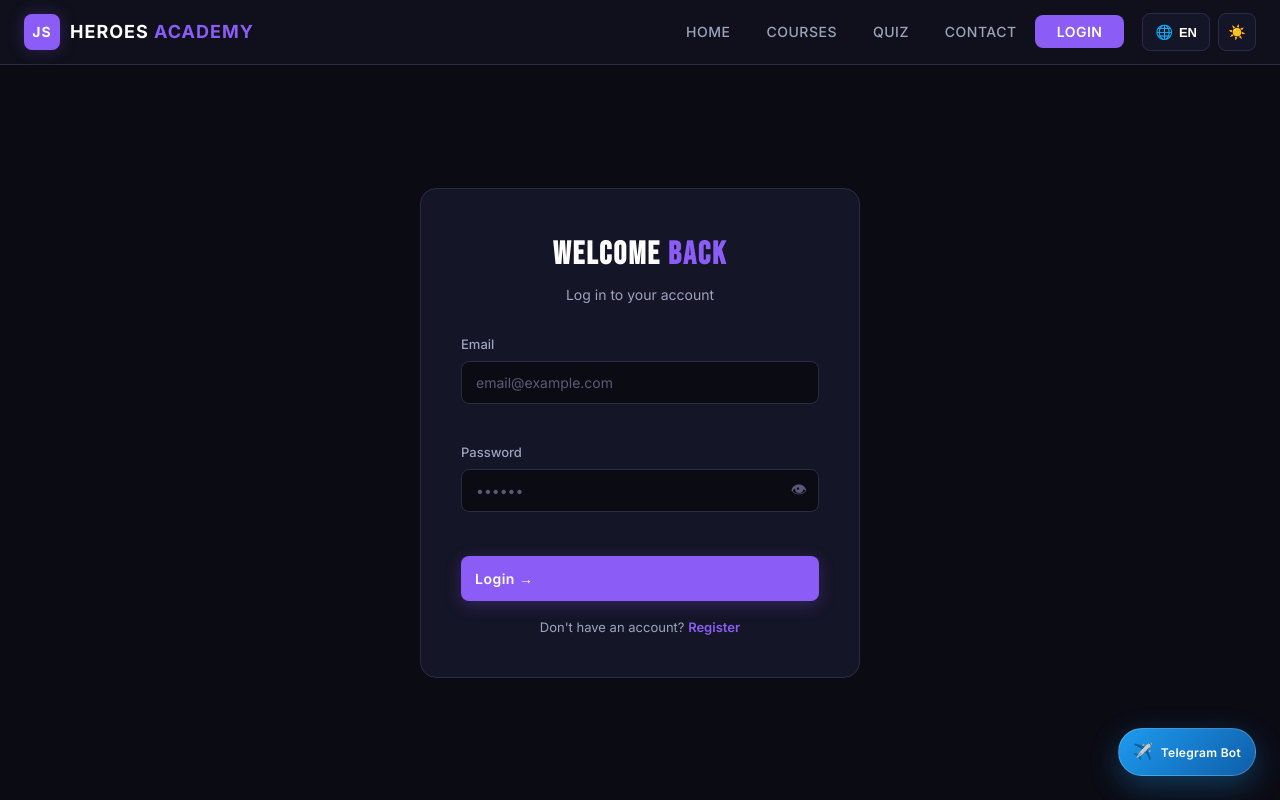
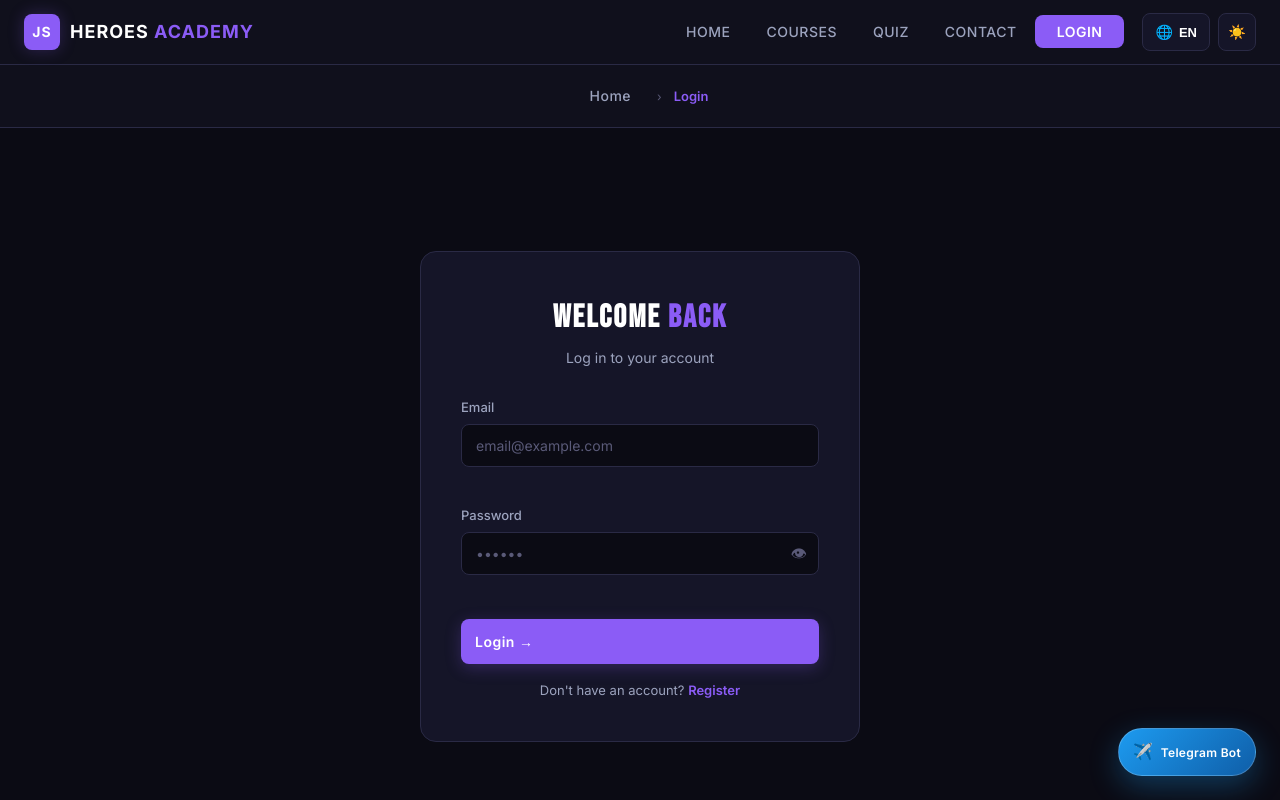
Before and after one commit to sulybelle/js-Hero-Academy, a React (Vite) app: page /login in a window 1280 px wide. Shown: the top 800 px of the page. Built offline with nearby package versions, Linux system fonts and the light colour scheme.

Commit message:
Жаңартылды

```diff
--- /dev/null
+++ b/src/components/Breadcrumbs.jsx
@@ -0,0 +1,78 @@
+import { Link, useLocation } from 'react-router-dom';
+import { useApp } from '../context/AppContext';
+
+const ROUTE_NAMES = {
+  '/': { en: 'Home', kz: 'Басты бет' },
+  '/courses': { en: 'Courses', kz: 'Курстар' },
+  '/quiz': { en: 'Quiz', kz: 'Тест' },
+  '/contact': { en: 'Contact', kz: 'Байланыс' },
+  '/login': { en: 'Login', kz: 'Кіру' },
+  '/register': { en: 'Register', kz: 'Тіркелу' },
+  '/admin': { en: 'Admin', kz: 'Админ' },
+};
+
+export default function Breadcrumbs() {
+  const location = useLocation();
+  const { lang } = useApp();
+
+  const pathnames = location.pathname.split('/').filter((x) => x);
+
+  // Don't show breadcrumbs on home page
+  if (pathnames.length === 0) {
+    return null;
+  }
+
+  const breadcrumbs = [];
+  let currentPath = '';
+
+  pathnames.forEach((name, index) => {
+    currentPath += `/${name}`;
+
+    // Check if it's a dynamic route (numeric ID)
+    const isNumericId = /^\d+$/.test(name);
+    const isLast = index === pathnames.length - 1;
+
+    let label;
+    if (isNumericId) {
+      // For course details, show "Course #ID"
+      label = lang === 'kz' ? `Курс #${name}` : `Course #${name}`;
+    } else {
+      label = ROUTE_NAMES[currentPath]?.[lang] || name.charAt(0).toUpperCase() + name.slice(1);
+    }
+
+    breadcrumbs.push({
+      path: currentPath,
+      label,
+      isLast,
+    });
+  });
+
+  return (
+    <nav aria-label="Breadcrumb" className="breadcrumbs">
+      <ol className="breadcrumbs-list">
+        <li className="breadcrumbs-item">
+          <Link to="/" className="breadcrumbs-link">
+            {ROUTE_NAMES['/'][lang]}
+          </Link>
+          <span className="breadcrumbs-separator">›</span>
+        </li>
+        {breadcrumbs.map((crumb, index) => (
+          <li key={crumb.path} className="breadcrumbs-item">
+            {crumb.isLast ? (
+              <span className="breadcrumbs-current" aria-current="page">
+                {crumb.label}
+              </span>
+            ) : (
+              <>
+                <Link to={crumb.path} className="breadcrumbs-link">
+                  {crumb.label}
+                </Link>
+                <span className="breadcrumbs-separator">›</span>
+              </>
+            )}
+          </li>
+        ))}
+      </ol>
+    </nav>
+  );
+}
--- a/src/components/SiteLayout.jsx
+++ b/src/components/SiteLayout.jsx
@@ -2,6 +2,7 @@ import { useMemo, useState } from 'react';
 import { NavLink, Outlet, useNavigate } from 'react-router-dom';
 import { useApp } from '../context/AppContext';
 import AppLink from './AppLink';
+import Breadcrumbs from './Breadcrumbs';
 
 function Logo() {
   return (
@@ -128,7 +129,11 @@ export default function SiteLayout({ children }) {
         </div>
       </header>
 
-      {content}
+      <Breadcrumbs />
+
+      <div className="page-transition">
+        {content}
+      </div>
 
       <footer>
         <div className="footer-inner">
--- a/src/components/SpinnerOverlay.jsx
+++ b/src/components/SpinnerOverlay.jsx
@@ -1,9 +1,11 @@
-export default function SpinnerOverlay({ visible }) {
+export default function SpinnerOverlay({ visible, text }) {
   if (!visible) return null;
-
   return (
-    <div className="spinner-overlay-react">
-      <div className="spinner-react" />
+    <div className="spinner-overlay" role="status" aria-live="polite">
+      <div className="spinner-container">
+        <div className="spinner" />
+        {text && <span className="spinner-text">{text}</span>}
+      </div>
     </div>
   );
 }
--- a/src/styles/site.css
+++ b/src/styles/site.css
@@ -1476,3 +1476,112 @@ footer {
     display: none;
   }
 }
+
+/* Breadcrumbs Styles */
+.breadcrumbs {
+  background: var(--bg-secondary);
+  border-bottom: 1px solid var(--border-solid);
+  padding: 12px 24px;
+}
+
+.breadcrumbs-list {
+  max-width: 1280px;
+  margin: 0 auto;
+  list-style: none;
+  display: flex;
+  align-items: center;
+  flex-wrap: wrap;
+  gap: 4px;
+}
+
+.breadcrumbs-item {
+  display: flex;
+  align-items: center;
+  font-size: 13px;
+}
+
+.breadcrumbs-link {
+  color: var(--text-secondary);
+  transition: color 0.2s;
+}
+
+.breadcrumbs-link:hover {
+  color: var(--accent);
+}
+
+.breadcrumbs-separator {
+  color: var(--text-muted);
+  margin: 0 8px;
+  font-size: 12px;
+}
+
+.breadcrumbs-current {
+  color: var(--accent);
+  font-weight: 600;
+}
+
+/* Enhanced Spinner Styles */
+.spinner-overlay {
+  position: fixed;
+  inset: 0;
+  background: rgba(0, 0, 0, 0.6);
+  backdrop-filter: blur(4px);
+  z-index: 8888;
+  display: flex;
+  align-items: center;
+  justify-content: center;
+}
+
+body.light-theme .spinner-overlay {
+  background: rgba(255, 255, 255, 0.7);
+}
+
+.spinner-container {
+  display: flex;
+  flex-direction: column;
+  align-items: center;
+  gap: 16px;
+}
+
+.spinner {
+  width: 56px;
+  height: 56px;
+  border: 4px solid var(--border-solid);
+  border-top-color: var(--accent);
+  border-radius: 50%;
+  animation: spin 1s linear infinite;
+}
+
+@keyframes spin {
+  to {
+    transform: rotate(360deg);
+  }
+}
+
+.spinner-text {
+  color: var(--text);
+  font-size: 14px;
+  font-weight: 500;
+  animation: pulse 1.5s ease-in-out infinite;
+}
+
+@keyframes pulse {
+  0%, 100% { opacity: 0.7; }
+  50% { opacity: 1; }
+}
+
+/* Page Transition Animation */
+.page-transition {
+  animation: fadeIn 0.3s ease-out;
+}
+
+@keyframes fadeIn {
+  from {
+    opacity: 0;
+    transform: translateY(8px);
+  }
+  to {
+    opacity: 1;
+    transform: translateY(0);
+  }
+}
```
Also changed, not shown: data/store.json (+73 -5 lines), 6 other files (tests, documents, lock files or other folders).
